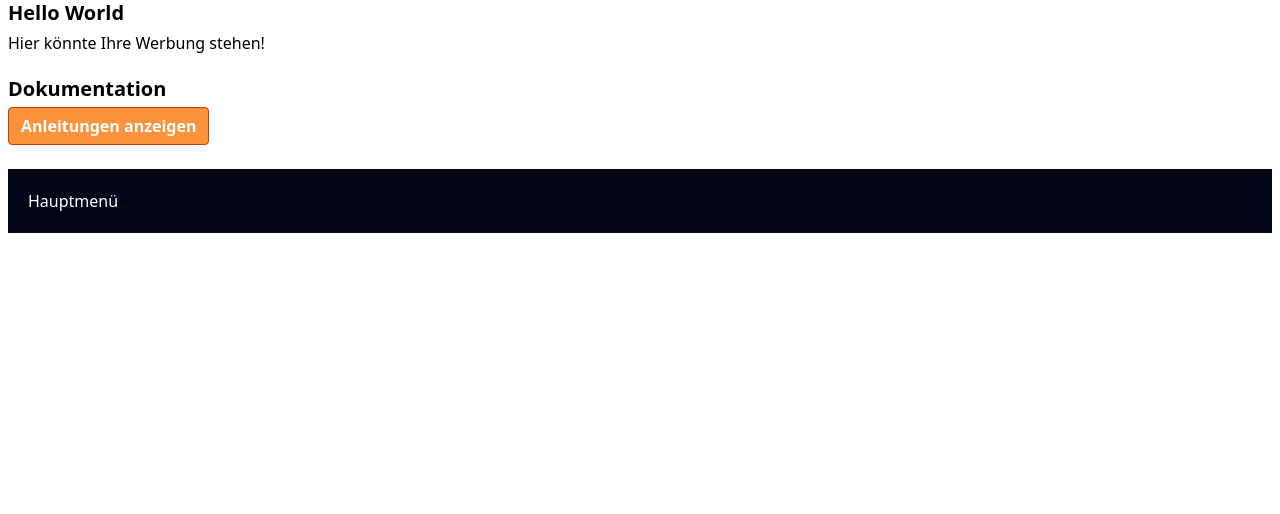
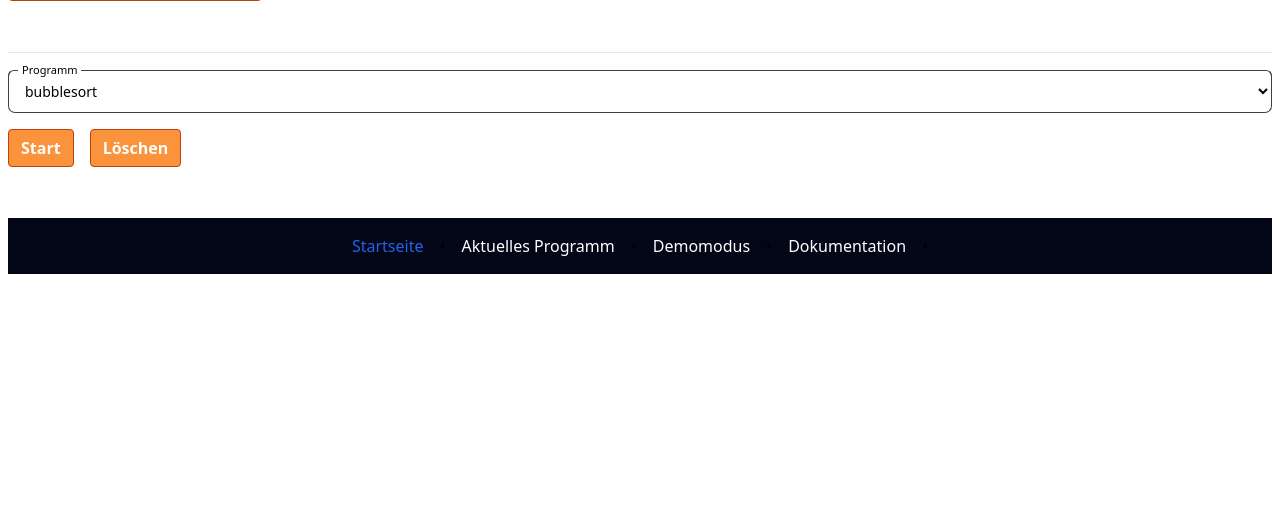
Before and after one commit to jonaboecker/turingmaschine, a Flask app: page / in a window 1280 px wide. Shown: the part 198-712 px from the top of the page. Run offline with Flask 3, Linux system fonts and the light colour scheme.

Commit message:
designed index

```diff
--- a/raspberry/app.py
+++ b/raspberry/app.py
@@ -16,13 +16,18 @@ app = Flask(__name__)
 # Set the secret key to some random bytes. Keep this really secret!
 # app.secret_key = os.environ.get('Flask_Secret_Key_WISSINGER')
 app.secret_key = 'this is a very secure secret key which we will definitely replace later'
+
+
 # ------------------------------------------------------------------------------------------
 
 
 @app.route('/')
 def index():
     """Renders the index page."""
-    return render_template('index.html',), 200
+    programms = ['bubblesort', 'dumbsort', 'quicksort', 'selectionsort',
+                 'insertionsort', 'mergesort', 'heapsort']
+    return render_template('index.html', programms=programms), 200
+
 
 # DOCS------------------------------------------------------------------
 @app.route('/docs')
--- /dev/null
+++ b/raspberry/static/js/programm_selection.js
@@ -0,0 +1,4 @@
+function programm_selection(action) {
+    const programm = document.getElementById("programm").value;
+    window.location.assign(`/${action}?programm=${programm}`);
+}
--- a/raspberry/static/tailwind/tailwind_style.css
+++ b/raspberry/static/tailwind/tailwind_style.css
@@ -620,22 +616,8 @@ video {
   left: 0px;
 }
 
-.m-1 {
-  margin: 0.25rem;
-}
-
 .m-2 {
   margin: 0.5rem;
-}
-
-.my-1 {
-  margin-top: 0.25rem;
-  margin-bottom: 0.25rem;
-}
-
-.my-2 {
-  margin-top: 0.5rem;
-  margin-bottom: 0.5rem;
 }
 
 .my-4 {
@@ -643,20 +625,12 @@ video {
   margin-bottom: 1rem;
 }
 
-.mb-2 {
-  margin-bottom: 0.5rem;
-}
-
-.mr-2 {
-  margin-right: 0.5rem;
+.mt-4 {
+  margin-top: 1rem;
 }
 
 .mt-2 {
   margin-top: 0.5rem;
-}
-
-.mt-4 {
-  margin-top: 1rem;
 }
 
 .block {
@@ -723,8 +687,8 @@ video {
   flex-direction: column;
 }
 
-.flex-wrap {
-  flex-wrap: wrap;
+.justify-center {
+  justify-content: center;
 }
 
 .justify-between {
@@ -740,17 +704,10 @@ video {
        column-gap: 1rem;
 }
 
-.gap-x-8 {
-  -moz-column-gap: 2rem;
-       column-gap: 2rem;
-}
-
-.gap-y-3 {
-  row-gap: 0.75rem;
-}
-
-.gap-y-4 {
-  row-gap: 1rem;
+.divide-y > :not([hidden]) ~ :not([hidden]) {
+  --tw-divide-y-reverse: 0;
+  border-top-width: calc(1px * calc(1 - var(--tw-divide-y-reverse)));
+  border-bottom-width: calc(1px * var(--tw-divide-y-reverse));
 }
 
 .self-center {
@@ -811,13 +768,12 @@ video {
   background-color: transparent;
 }
 
-.p-5 {
-  padding: 1.25rem;
+.p-3 {
+  padding: 0.75rem;
 }
 
-.px-2 {
-  padding-left: 0.5rem;
-  padding-right: 0.5rem;
+.p-4 {
+  padding: 1rem;
 }
 
 .px-3 {
@@ -845,10 +801,6 @@ video {
   padding-bottom: 0.625rem;
 }
 
-.text-left {
-  text-align: left;
-}
-
 .text-center {
   text-align: center;
 }
@@ -862,17 +814,8 @@ video {
   line-height: 1.25rem;
 }
 
-.text-xl {
-  font-size: 1.25rem;
-  line-height: 1.75rem;
-}
-
 .font-bold {
   font-weight: 700;
-}
-
-.font-semibold {
-  font-weight: 600;
 }
 
 .leading-tight {
--- a/raspberry/templates/base.html
+++ b/raspberry/templates/base.html
@@ -1,5 +1,5 @@
 {% macro htwg_icon(title) -%}
-    <div class="flex flex-row justify-between text-white bg-slate-950 p-5">
+    <div class="flex flex-row justify-between text-white bg-slate-950 p-3 h-[85px]">
         <div class="flex flex-row justify-self-start gap-x-4 sm:gap-x-16">
             <div class="m-2">
                 <a href="/"><img
@@ -49,8 +49,10 @@
     {% block body %}{% endblock %}
 </div>
 </body>
-<footer class="m-2  bg-slate-950 p-5">
-    {% block additional_footer_links %}{% endblock %}
-    <a href="/" class="text-white hover:underline">Hauptmenü</a> &#x2022;
+<footer class="flex flex-row justify-center gap-4 m-2 bg-slate-950 p-4">
+    <a href="/" class="{% if request.path == '/' %} text-blue-600 {% else %} text-white {% endif %} hover:underline">Startseite</a> &#x2022;
+    <a href="/running" class="{% if request.path == '/running' %} text-blue-600 {% else %} text-white {% endif %} hover:underline ">Aktuelles Programm</a> &#x2022;
+    <a href="/demo" class="{% if request.path == '/demo' %} text-blue-600 {% else %} text-white {% endif %} hover:underline">Demomodus</a> &#x2022;
+    <a href="/docs" class="{% if request.path == '/docs' %} text-blue-600 {% else %} text-white {% endif %} hover:underline">Dokumentation</a> &#x2022;
 </footer>
 </html>
--- a/raspberry/templates/docs.html
+++ b/raspberry/templates/docs.html
@@ -5,8 +5,7 @@
     <div class="grid grid-rows-1 gap-4 my-4">
         <a href="/docs/FileName_v1" target=”_blank”
            class="text-blue-600 hover:underline">Dokumentationen liest doch wirklich niemand...</a>
+    <a href="https://github.com/jonaboecker/turingmaschine" target=”_blank” class="text-blue-600 hover:underline">
+        Vollständige Doku</a>
     </div>
 {% endblock %}
-{% block additional_footer_links %}
-    <a href="https://github.com/jonaboecker/turingmaschine" target=”_blank” class="text-white hover:underline">Vollständige Doku</a>&#x2022;
-{% endblock %}
--- a/raspberry/templates/index.html
+++ b/raspberry/templates/index.html
@@ -1,5 +1,6 @@
 {% extends "base.html" %}
 {% block extraScript %}
+    <script src="{{ url_for('static', filename='js/programm_selection.js') }}"></script>
     <!--PWA-->
     <meta name="theme-color" content="#020617"/>
     <link rel="icon" href="{{ url_for('static', filename='pwa/icons/ios/144.png') }}"
@@ -30,20 +31,40 @@
 {% endblock %}
 {% block body %}
     {{ flash_message() }}
-    {{ htwg_icon("Turing Maschine zum anfassen") }}
-    <div class="grid grid-rows-1 gap-4 my-4">
-        <div>
-            <h2 class="text-xl font-semibold text-left my-1">Hello World</h2>
-            <div class="">
-                <p>Hier könnte Ihre Werbung stehen!</p>
+    {{ htwg_icon("Turing Maschine zum Anfassen") }}
+    <div class="grid grid-cols-1 divide-y gap-4 my-4 h-[291px]">
+        <div class="flex flex-col gap-4">
+            <form action="/upload" method="post">
+                {{ input_field(id='file', label='Datei auswählen', type='file', required=true) }}
+                <button
+                        class="mt-2 bg-orange-400 hover:bg-orange-700 text-white font-bold py-1.5 px-3 border border-orange-700 rounded"
+                        type="submit">
+                    Neues Programm hochladen
+                </button>
+        </div>
+        <div class="flex flex-col gap-4">
+            <div class="mt-4">
+                {{ select_field(id='programm', label='Programm', values=programms, required=true) }}
             </div>
-        </div>
-        <div class="mb-2">
-            <h2 class="text-xl font-semibold text-left my-1">Dokumentation</h2>
-            <button
-                    class="bg-orange-400 hover:bg-orange-700 text-white font-bold py-1.5 px-3 border border-orange-700 rounded">
-                <a href="/docs" class="">Anleitungen anzeigen</a>
-            </button>
+
+            <div class="flex flex-row gap-x-4">
+                <div>
+                    <button
+                            class="bg-orange-400 hover:bg-orange-700 text-white font-bold py-1.5 px-3
+                    border border-orange-700 rounded"
+                            onclick="programm_selection('start')">
+                        Start
+                    </button>
+                </div>
+                <div>
+                    <button
+                            class="bg-orange-400 hover:bg-orange-700 text-white font-bold py-1.5 px-3
+                    border border-orange-700 rounded"
+                            onclick="programm_selection('delete')">
+                        Löschen
+                    </button>
+                </div>
+            </div>
         </div>
     </div>
 {% endblock %}
```
Also changed, not shown: other parts of raspberry/static/tailwind/tailwind_style.css (+8 -58 lines).
